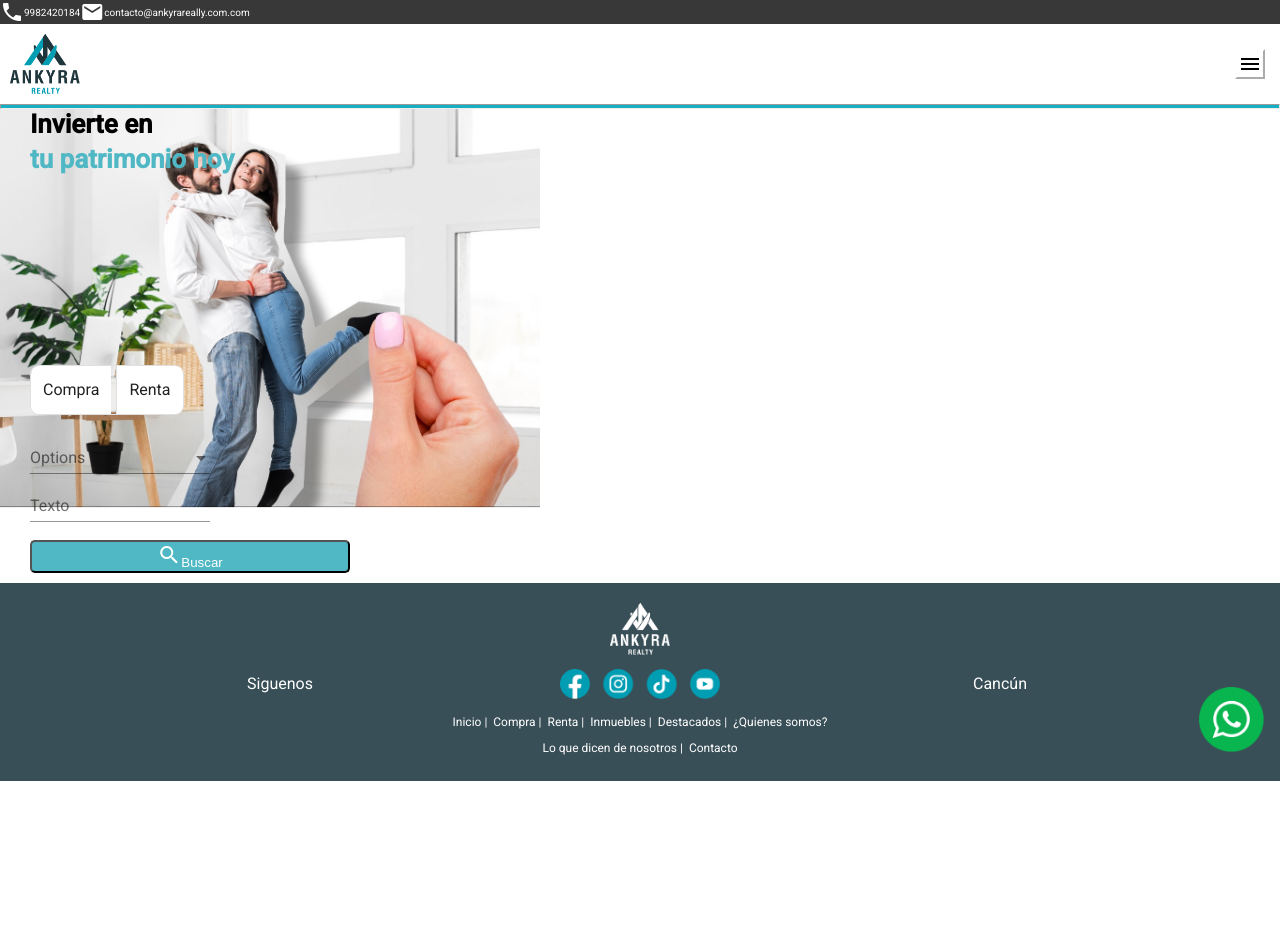
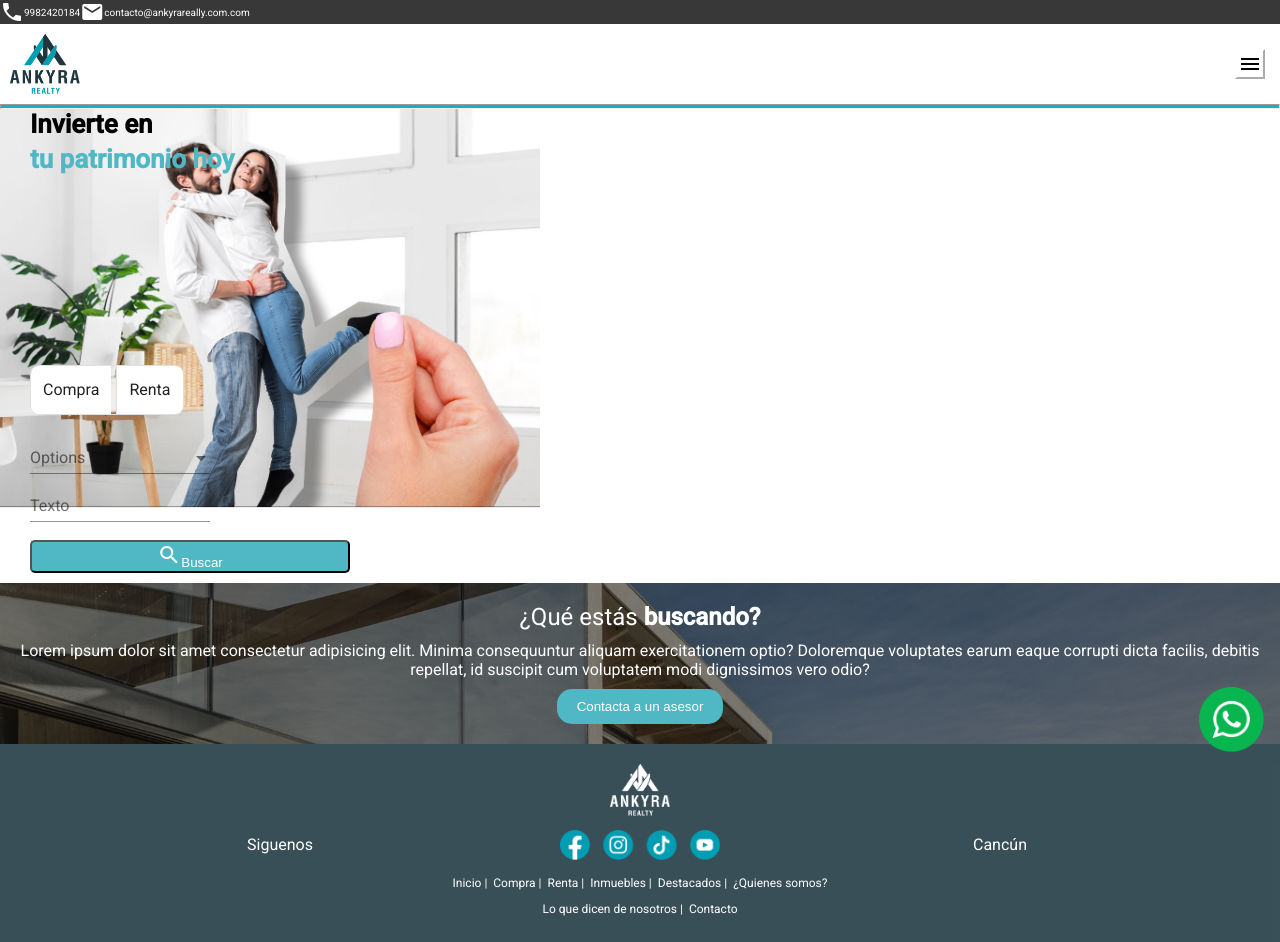
Before and after one commit to Oviedo138/ankira-josue, an Angular app: page / in a window 1280 px wide. Before the commit the page ends 800 px from the top, so only its background shows below. Built offline with nearby package versions, Linux system fonts and the light colour scheme.

Commit message:
Add section

```diff
--- a/src/app/app.module.ts
+++ b/src/app/app.module.ts
@@ -12,6 +12,7 @@ import { BrowserAnimationsModule } from '@angular/platform-browser/animations';
 import {MatButtonToggleModule} from '@angular/material/button-toggle';
 import {MatInputModule} from '@angular/material/input';
 import {MatSelectModule} from '@angular/material/select';
+import { AsesorComponent } from './components/asesor/asesor.component';
 
 
 
@@ -23,7 +24,8 @@ import {MatSelectModule} from '@angular/material/select';
     HomeComponent,
     HeaderComponent,
     FooterComponent,
-    CarruselComponent
+    CarruselComponent,
+    AsesorComponent
   ],
   imports: [
     BrowserModule,
--- /dev/null
+++ b/src/app/components/asesor/asesor.component.html
@@ -0,0 +1,6 @@
+
+<div class="contenedor">
+  <h2>¿Qué estás <span>buscando?</span> </h2>
+  <p>Lorem ipsum dolor sit amet consectetur adipisicing elit. Minima consequuntur aliquam exercitationem optio? Doloremque voluptates earum eaque corrupti dicta facilis, debitis repellat, id suscipit cum voluptatem modi dignissimos vero odio?</p>
+  <button>Contacta a un asesor</button>
+</div>
--- /dev/null
+++ b/src/app/components/asesor/asesor.component.scss
@@ -0,0 +1,34 @@
+
+.contenedor {
+  bottom: 50px;
+  left: 50px;
+  background-image: linear-gradient(rgba(0, 0, 0, 0.5), rgba(0, 0, 0, 0.5)),url("../../../assets/images/fondo1.jpg");
+  background-size: cover;
+  padding: 20px;
+  text-align: center;
+  color: #ffffff;
+}
+
+.contenedor h2 {
+  font-size: 24px;
+  margin: 0;
+  font-weight: normal;
+}
+
+.contenedor span{
+    font-weight: bold;
+
+}
+
+.contenedor p {
+  font-size: 16px;
+  margin: 10px 0;
+}
+
+.contenedor button {
+  background-color: rgb(79, 184, 196);
+  color: #ffffff;
+  padding: 10px 20px;
+  border: none;
+  border-radius: 15px;
+}
--- /dev/null
+++ b/src/app/components/asesor/asesor.component.ts
@@ -0,0 +1,15 @@
+import { Component, OnInit } from '@angular/core';
+
+@Component({
+  selector: 'app-asesor',
+  templateUrl: './asesor.component.html',
+  styleUrls: ['./asesor.component.scss']
+})
+export class AsesorComponent implements OnInit {
+
+  constructor() { }
+
+  ngOnInit(): void {
+  }
+
+}
--- a/src/app/pages/home/home.component.html
+++ b/src/app/pages/home/home.component.html
@@ -26,11 +26,13 @@
     </mat-form-field>
   </div>
 
-<div class="search-container">
-  <button>
-    <i class="material-icons">search</i>Buscar
-  </button>
-</div>
+  <div class="search-container">
+    <button>
+      <i class="material-icons">search</i>Buscar
+    </button>
+  </div>
 
   <img src="assets/images/home.jpg" alt="Home">
 </div>
+
+<app-asesor></app-asesor>
```
Also changed, not shown: src/assets/images/fondo1.jpg (added), 1 other file (tests, documents, lock files or other folders).
